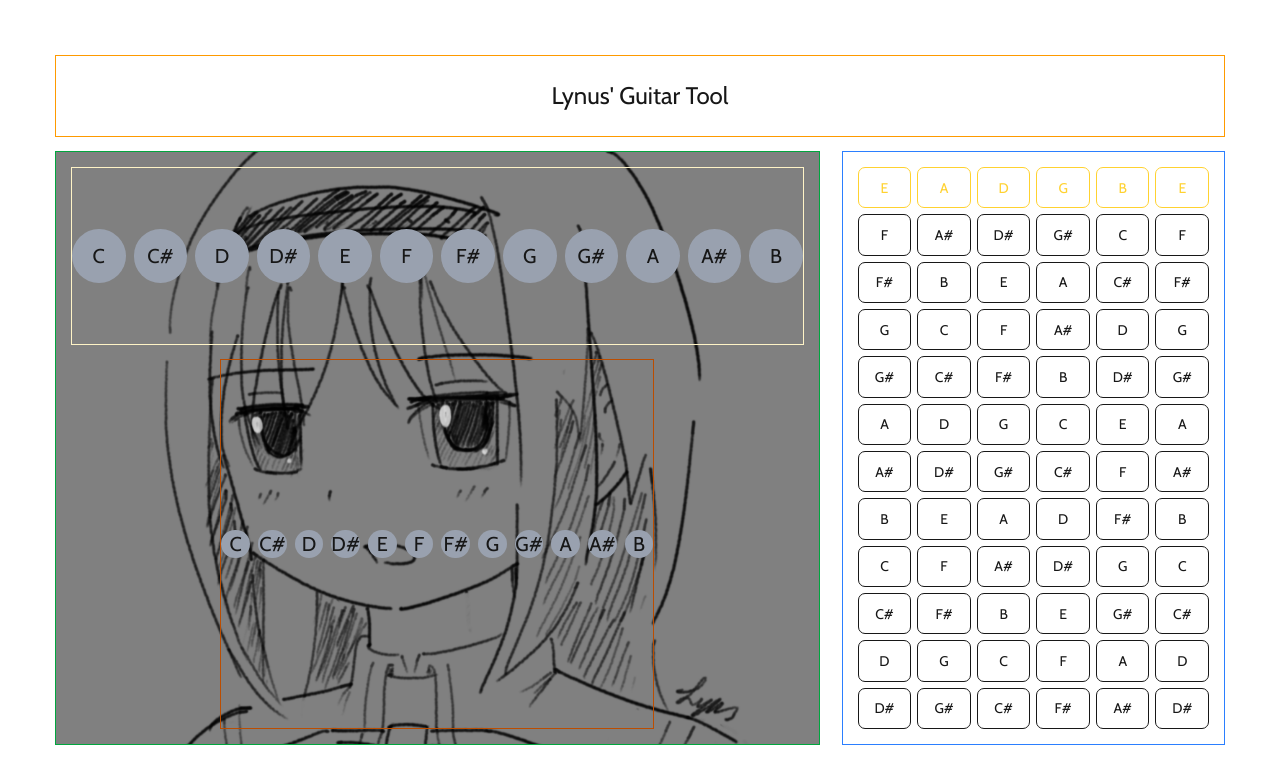
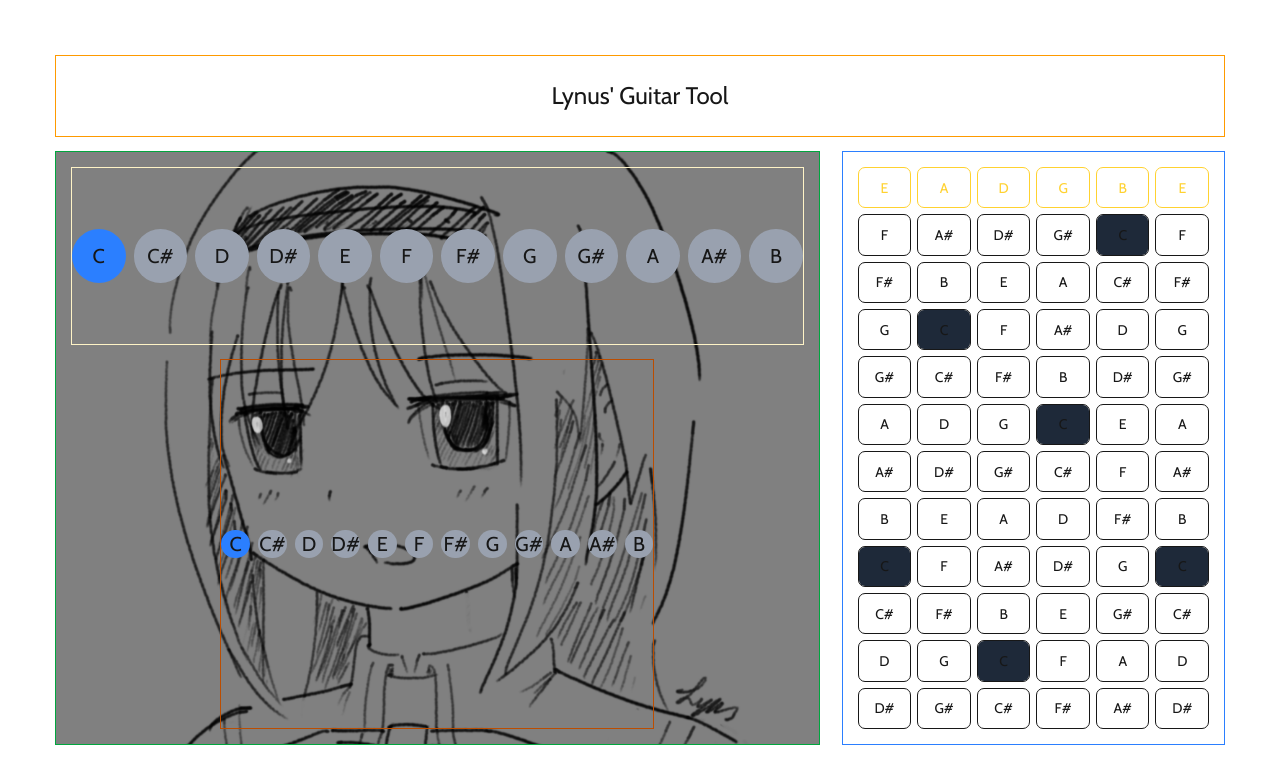
Before and after one commit to lynusl/lynus-website, a Next.js app: page /guitar in a window 1280 px wide. Shown: the top 784 px of the page. Built offline with nearby package versions, Linux system fonts and the light colour scheme.

Commit message:
refactor: shift scale and note handling to client side

```diff
--- /dev/null
+++ b/app/guitar/client-actions.tsx
@@ -0,0 +1,13 @@
+import { PitchClass, notes, ScaleIntervals, ScaleIntervalNames } from "@/app/utils/guitar/constants"
+
+export function getScale(tonic: PitchClass, scaleType: ScaleIntervalNames) : PitchClass[] {
+    // get running sum of intervals (with base of tonic)
+    // https://stackoverflow.com/questions/20477177/creating-an-array-of-cumulative-sum-in-javascript
+    let sum = 0
+    let intervals = ScaleIntervals[scaleType].map((sum = 0, n => sum += n))
+    return Array.from(intervals, (v, i) => notes[(notes.indexOf(tonic) + v) % 12])
+}
+
+export function getNotesForString(firstNote: PitchClass, frets: number = 12) : PitchClass[] {
+    return Array.from({length: frets}, (v, i) => notes[(notes.indexOf(firstNote) + i) % 12])
+}
--- a/app/guitar/interactive.tsx
+++ b/app/guitar/interactive.tsx
@@ -5,11 +5,11 @@ import Dashboard from "@/app/ui/guitar/dashboard"
 import Image from "next/image"
 import homura from "@/public/homura2.png"
 import { createContext, Dispatch, SetStateAction, useState } from 'react';
-import { getKey } from "./actions"
+import { PitchClass, defaultTuning } from "@/app/utils/guitar/constants"
 
 interface ScaleState {
-    tonic: string;
-    notes: string[];
+    tonic: PitchClass;
+    notes: PitchClass[];
 }
 
 
@@ -20,43 +20,17 @@ type SelectedScaleContextType = {
 
 export const SelectedScaleContext = createContext<SelectedScaleContextType>({
     scaleId: {
-        tonic: "",
-        notes: [""]
+        tonic: PitchClass.C,
+        notes: []
     },
     setScaleId: ()=>{}
 });
 
-// enum ScaleActionKind {
-//     UPDATE = 'UPDATE'
-// }
-
-// interface ScaleAction {
-//     type: ScaleActionKind;
-//     payload: string;
-// }
-
-interface ScaleState {
-    tonic: string;
-    notes: string[];
-}
-
-
-// function scaleReducer(state: ScaleState, action: ScaleAction) {
-//     const { type, payload } = action;
-//     switch (type) {
-//         case ScaleActionKind.UPDATE:
-//             return {
-//                 tonic: payload,
-//                 notes: getKey(payload)
-//             }
-//         default:
-//             return state;
-//     }
-// }
-
-
 export default function InteractiveSpace() {
-    const [selectedScale, setSelectedScale] = useState(-1);
+    const [selectedScale, setSelectedScale] = useState<ScaleState>({
+        tonic: PitchClass.C,
+        notes: []
+    });
 
     return(
         <SelectedScaleContext.Provider value={{scaleId: selectedScale, setScaleId: setSelectedScale}}>
@@ -69,7 +43,7 @@ export default function InteractiveSpace() {
                     <Dashboard></Dashboard>
                 </div>
                 <div className="flex-1/3 outline outline-blue-500">
-                    <Fretboard rows={12} tuning={['E', 'A', 'D', 'G', 'B', 'E']}/>
+                    <Fretboard rows={12} tuning={defaultTuning}/>
                 </div>
             </div>
         </SelectedScaleContext.Provider>
--- a/app/ui/guitar/fretboard.tsx
+++ b/app/ui/guitar/fretboard.tsx
@@ -4,18 +4,14 @@ import { clsx } from 'clsx';
 import { notes } from '@/app/utils/guitar/constants';
 
 import { SelectedScaleContext } from '@/app/guitar/interactive';
-
-
-function getNotesForString(firstNote: string, frets: number = 12) {
-    let idx: number = notes.findIndex(note => note===firstNote)
-    return Array.from({length: frets}, (v, i) => notes.at((idx + i) % 12)!);
-}
+import { PitchClass } from '@/app/utils/guitar/constants';
+import { getNotesForString } from '@/app/guitar/client-actions';
 
 // const HeaderFret = ({ note, } : {note:string}) => {
 //     return <CellComponent note={note} active={true}/>
 // }
 
-const CellComponent = ({ note, active } : {note: string; active?:boolean}) => {
+const CellComponent = ({ note, active } : {note: PitchClass; active?:boolean}) => {
     const {scaleId: scaleState, setScaleId: setButtonId} = useContext(SelectedScaleContext);
 
     return(
@@ -27,13 +23,13 @@ const CellComponent = ({ note, active } : {note: string; active?:boolean}) => {
             },
         )}
         >
-            {note}
+            {PitchClass[note]}
         </button>
     )
 }
 
 
-const StringComponent = ({ rows, firstNote } : {rows: number; firstNote: string}) => {
+const StringComponent = ({ rows, firstNote } : {rows: number; firstNote: PitchClass}) => {
     return(
         <div className="grow h-full flex flex-col gap-2 place-items-stretch">
             {
@@ -47,12 +43,12 @@ const StringComponent = ({ rows, firstNote } : {rows: number; firstNote: string}
 
 
 export default function Fretboard(
-    { rows, tuning,}: {rows: number; tuning: string[]}
+    { rows, tuning,}: {rows: number; tuning: PitchClass[]}
 ) {
     return(
         <div className="h-full grow place-items-center flex flex-row gap-2 p-4">
             {
-                tuning.map((note: string, idx) => (
+                tuning.map((note: PitchClass, idx) => (
                     <StringComponent key={idx} rows={rows} firstNote={note}/>
                 ))
             }
--- a/app/ui/guitar/notesbar.tsx
+++ b/app/ui/guitar/notesbar.tsx
@@ -1,13 +1,14 @@
 'use client'
 import { createContext, Dispatch, SetStateAction, useContext, useState } from 'react';
-import { notes } from '@/app/utils/guitar/constants';
+import { notes, PitchClass, ScaleIntervalNames, ScaleIntervals } from '@/app/utils/guitar/constants';
 import clsx from 'clsx';
-import { getKey } from '@/app/guitar/actions';
+// import { getKey } from '@/app/guitar/actions';
+import { getScale } from '@/app/guitar/client-actions';
 
 import { SelectedScaleContext } from '@/app/guitar/interactive';
 
 
-const NoteComponent = ({note, id} : {note:string, id:number}) => {
+const NoteComponent = ({note, id} : {note: PitchClass, id:number}) => {
     const {scaleId: scaleState, setScaleId: setScaleState} = useContext(SelectedScaleContext);
 
     // return(
@@ -25,13 +26,13 @@ const NoteComponent = ({note, id} : {note:string, id:number}) => {
     // )
 
     return(
-        <button onClick={async () => {setScaleState({"tonic":note, "notes":await getKey(note)})}} className={clsx(
+        <button onClick={async () => {setScaleState({"tonic": note, "notes": getScale(note, "MAJOR")})}} className={clsx(
             "flex-1 text-center content-center size-fit self-center aspect-square rounded-full text-xl select-none cursor-pointer",
             {
                 "bg-blue-500" : scaleState.tonic === note,
                 "bg-gray-400" : scaleState.tonic !== note
             }
-        )}>{note}</button>
+        )}>{PitchClass[note]}</button>
     )
 }
 
--- a/app/utils/guitar/constants.tsx
+++ b/app/utils/guitar/constants.tsx
@@ -1,15 +1,31 @@
 export type Note = {
     frequency: number;
-    pitchClass: string;
+    pitchClass: PitchClass;
     scientificNoteName: string;
     octave: number;
 };
 
 // function constructNote()
 
-export const notes = ['C', 'C#', 'D', 'D#', 'E', 'F', 'F#', 'G', 'G#', 'A', 'A#', 'B']
-
 // type alphabet = "A" | "B" | "C";
 // type numbers = 1 | 2 | 3;
 
 // type notes = `${alphabet}${numbers}`;
+
+export enum PitchClass {
+    'C' = 0,
+    'C#',
+    'D', 'D#', 'E', 'F', 'F#', 'G', 'G#', 'A', 'A#', 'B'
+}
+
+type PitchClassType = keyof typeof PitchClass;
+export const notes = Object.values(PitchClass).filter(x => !isNaN(Number(x))) as PitchClass[];
+
+export const defaultTuning = [PitchClass.E, PitchClass.A, PitchClass.D, PitchClass.G, PitchClass.B, PitchClass.E]
+
+export const ScaleIntervals = {
+    MAJOR: [2,2,1,2,2,2],
+    MINOR: [2,1,2,2,1,2]
+}
+
+export type ScaleIntervalNames = keyof typeof ScaleIntervals
```
